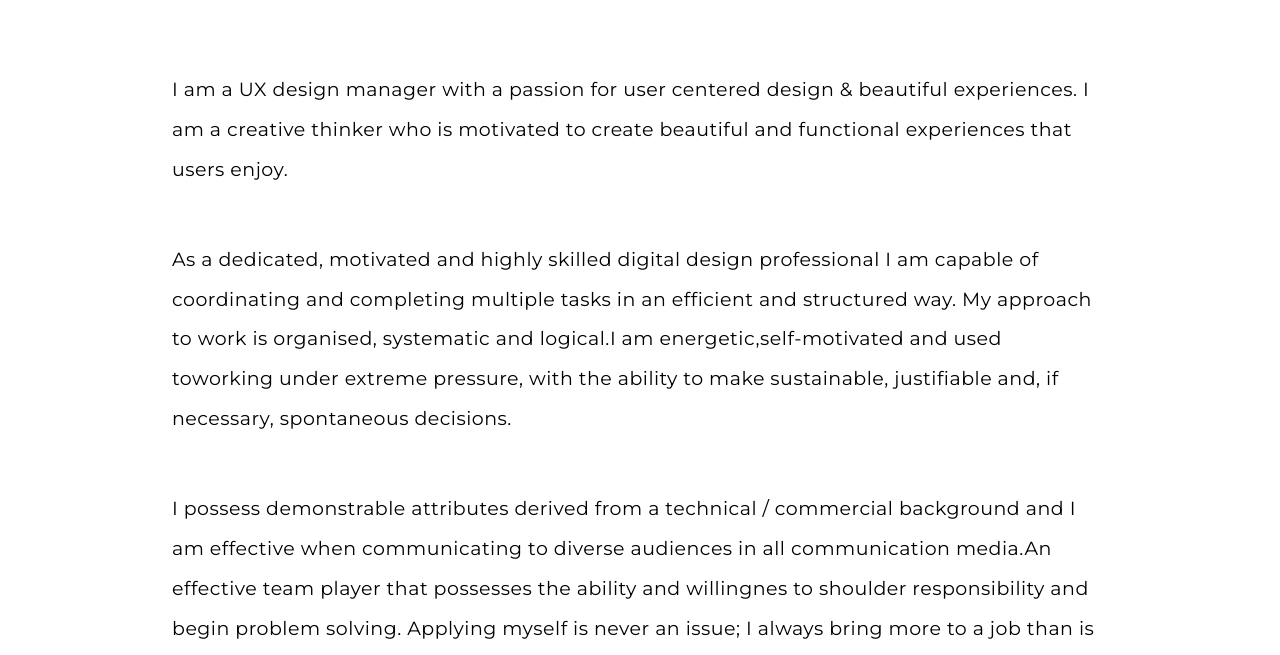
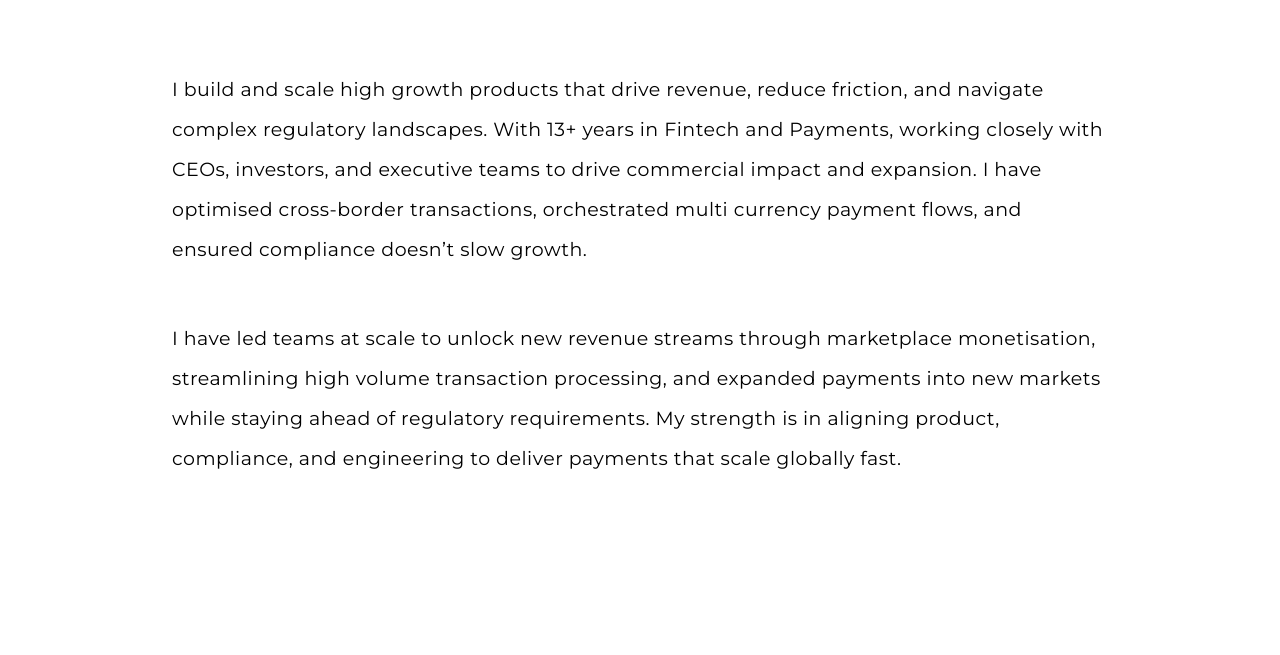
Before and after one commit to macklindamon/macklindamon.github.io, a plain HTML site: page about.html in a window 1280 px wide. Shown: the part 297-952 px from the top of the page. Drawn offline with Linux system fonts and the light colour scheme.

Commit message:
Update about.html

```diff
--- a/about.html
+++ b/about.html
@@ -55,9 +55,8 @@
 
 
 				<div class="single-project-info">
-					<p>I am a UX design manager with a passion for user centered design & beautiful experiences. I am a creative thinker who is motivated to create beautiful and functional experiences that users enjoy.</p>
-					<p>As a dedicated, motivated and highly skilled digital design professional I am capable of coordinating and completing multiple tasks in an efficient and structured way. My approach to work is organised, systematic and logical.I am energetic,self-motivated and used toworking under extreme pressure, with the ability to make sustainable, justifiable and, if necessary, spontaneous decisions.</p>
-					<p>I possess demonstrable attributes derived from a technical / commercial background and I am effective when communicating to diverse audiences in all communication media.An effective team player that possesses the ability and willingnes to shoulder responsibility and begin problem solving. Applying myself is never an issue; I always bring more to a job than is asked of me.</p>
+					<p>I build and scale high growth products that drive revenue, reduce friction, and navigate complex regulatory landscapes. With 13+ years in Fintech and Payments, working closely with CEOs, investors, and executive teams to drive commercial impact and expansion. I have optimised cross-border transactions, orchestrated multi currency payment flows, and ensured compliance doesn’t slow growth.</p>
+					<p>I have led teams at scale to unlock new revenue streams through marketplace monetisation, streamlining high volume transaction processing, and expanded payments into new markets while staying ahead of regulatory requirements. My strength is in aligning product, compliance, and engineering to deliver payments that scale globally fast.</p>
 				</div>
 
 </div>
```
